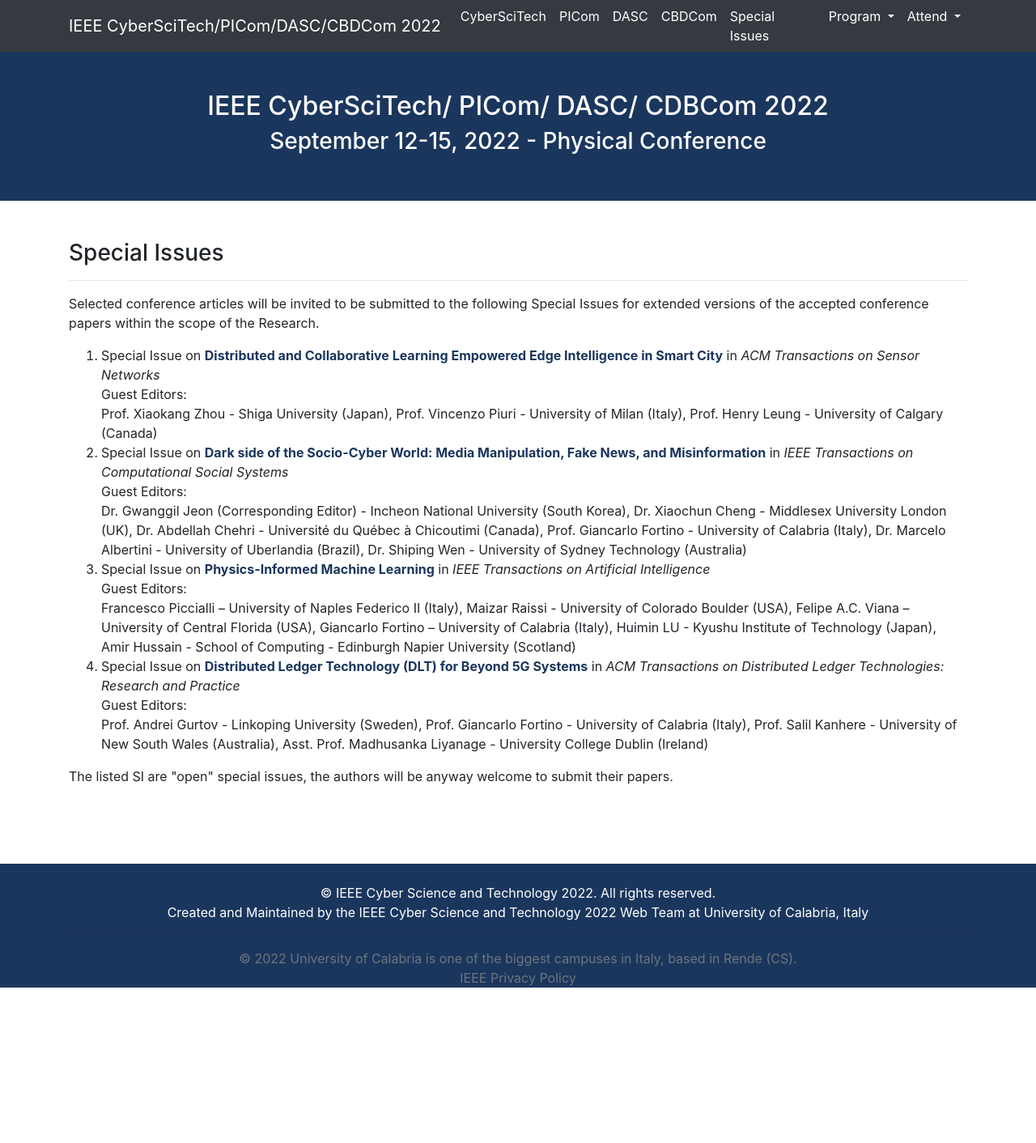
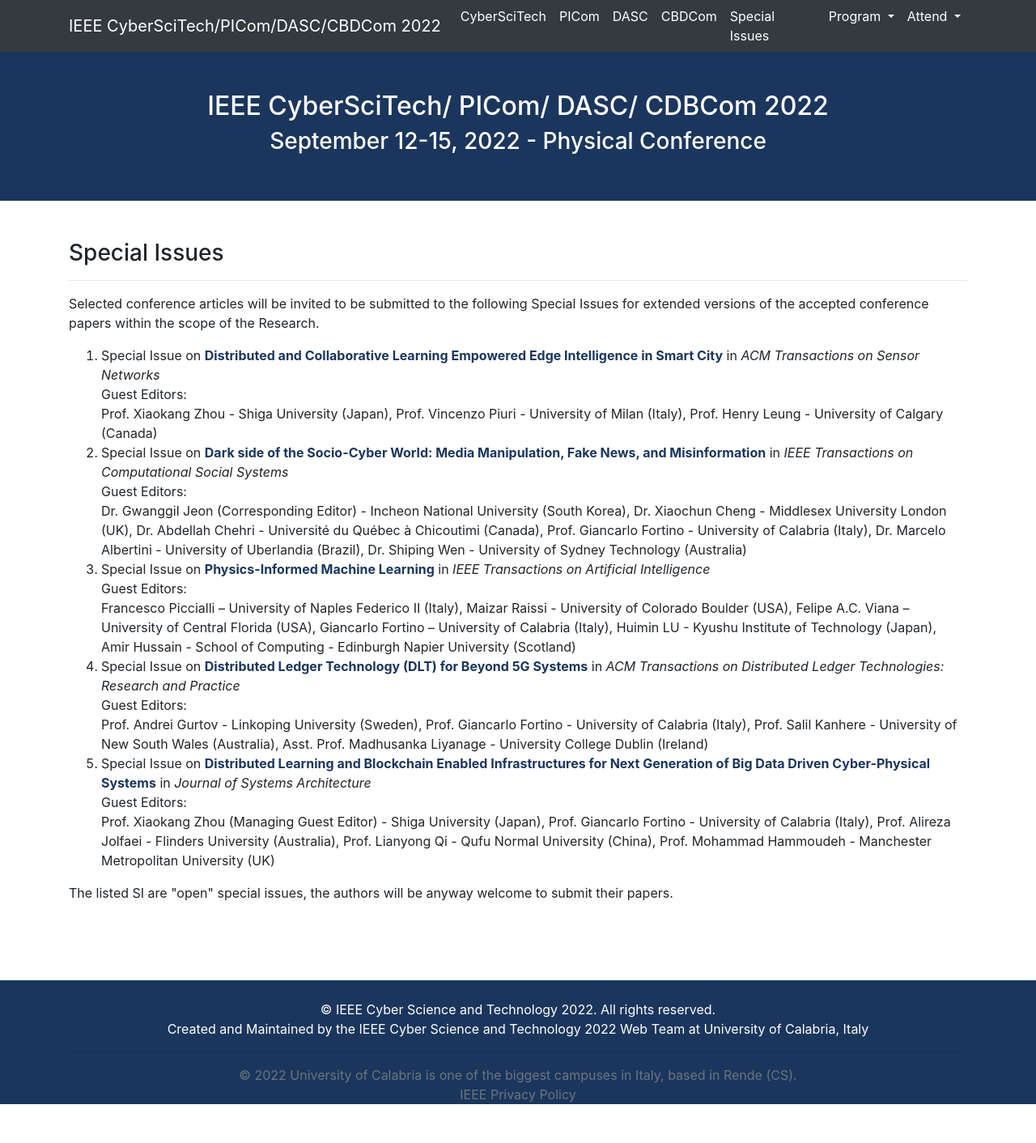
Before and after one commit to cyber-science/2022, a Jekyll site: the page built from _pages/special-issues.md, in a window 1280 px wide. Shown: the whole page at 81% size. Built offline with Jekyll 4.4.1, drawn with Linux system fonts in a browser that asks for light colours; before the commit the page ends 1268 px from its top, so only the background shows below that.

Commit message:
added new special issue

```diff
--- a/_pages/special-issues.md
+++ b/_pages/special-issues.md
@@ -41,6 +41,14 @@
 Prof. Andrei Gurtov - Linkoping University (Sweden), Prof. Giancarlo Fortino - University of Calabria (Italy), Prof. Salil Kanhere - University of New South Wales (Australia), Asst. Prof. Madhusanka Liyanage - University College Dublin (Ireland)
 </li>
 
+<li>Special Issue on <a href="/2022/assets/files/si/JSA_SI_0331.pdf" target=_new><b> Distributed Learning and Blockchain Enabled Infrastructures for Next Generation of Big Data Driven Cyber-Physical Systems</b></a> in <i>Journal of Systems Architecture</i>
+<br/>
+Guest Editors:
+<br/>
+Prof. Xiaokang Zhou (Managing Guest Editor) - Shiga University (Japan), Prof. Giancarlo Fortino - University of Calabria (Italy), Prof. Alireza Jolfaei - Flinders University (Australia), Prof. Lianyong Qi - Qufu Normal University (China), Prof. Mohammad Hammoudeh - Manchester Metropolitan University (UK)
+
+</li>
+
 </ol>
 
 <p>
```
Also changed, not shown: 1 other file.
